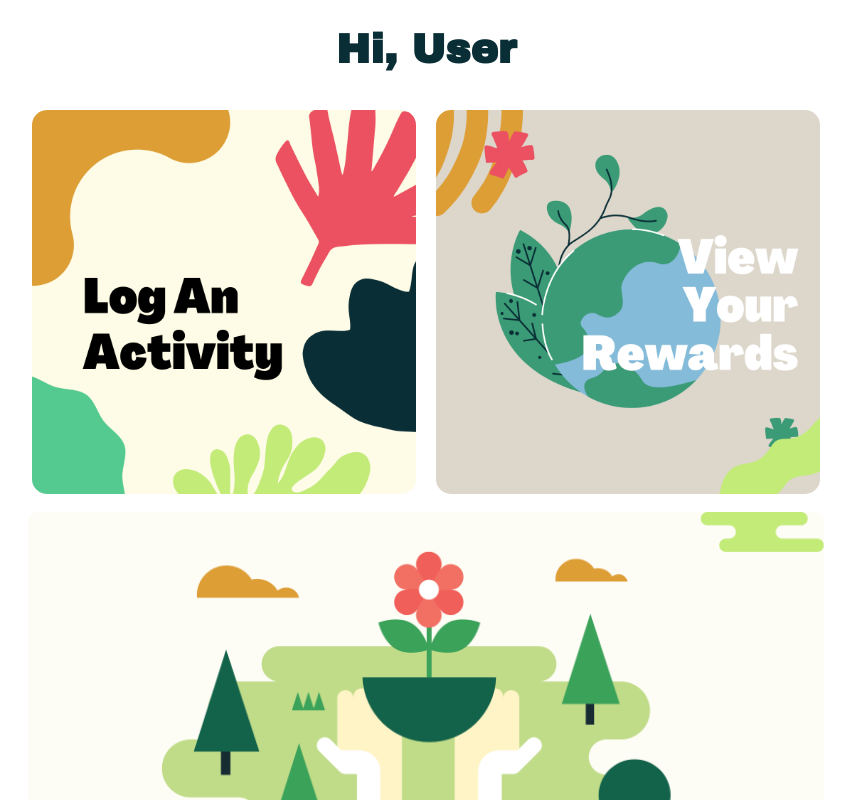
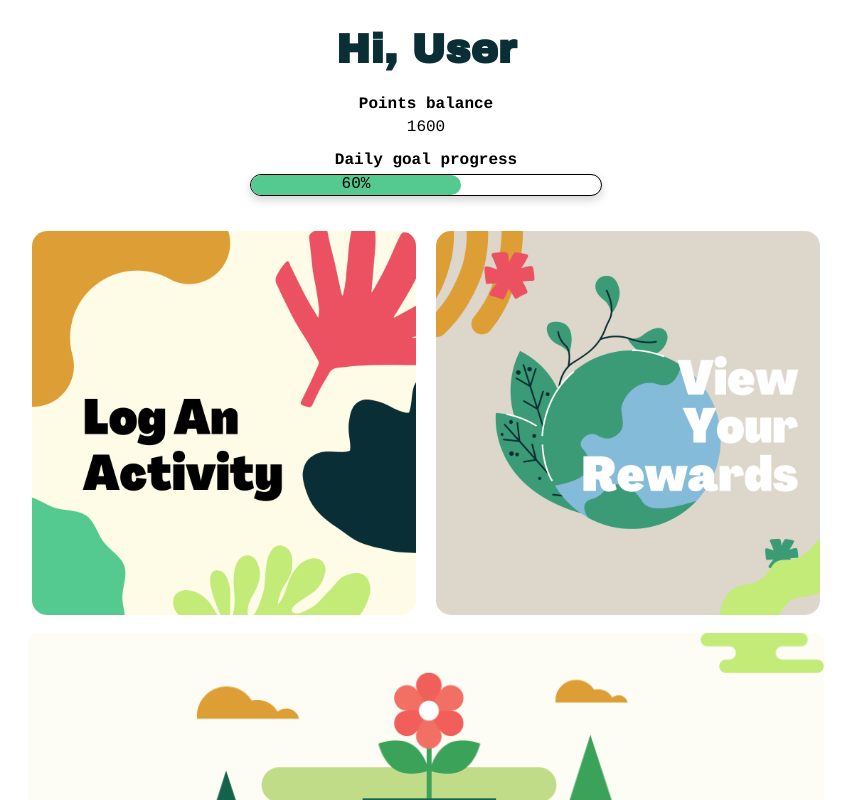
Before and after one commit to tianqibu/the-green-incentive, a React (Create React App) app in the folder frontend/: page /dashboard in a window 1280 px wide. Shown: the top 800 px of the page, without its empty margins (214-1069 px from the left). Built offline with nearby package versions, Linux system fonts and the light colour scheme.

Commit message:
add progress bar

```diff
--- a/frontend/src/components/DashboardImages/DashboardImages.css
+++ b/frontend/src/components/DashboardImages/DashboardImages.css
@@ -6,6 +6,7 @@
 
 .img-container {
     text-align: center;
+    padding-top: 15px;
 }
 
 .garden-img {
--- /dev/null
+++ b/frontend/src/components/ProgressBar/Filler.js
@@ -0,0 +1,8 @@
+const Filler = ({percentage}) => {
+
+    return (
+        <div className="filler" style={{ width: `${percentage}%` }}>{percentage}%</div>
+    )
+}
+
+export default Filler
--- /dev/null
+++ b/frontend/src/components/ProgressBar/ProgressBar.css
@@ -0,0 +1,27 @@
+:root {
+    --yellow: #DE9E36;
+    --red: #EB5160;
+    --darkest-green: #0A2E36;
+    --medium-green: #54CA90;
+    --light-green: #C3EB78;
+    --white: #FFFFFF;
+}
+
+.progress-bar {
+    position: relative;
+    height: 20px;
+    width: 350px;
+    border-radius: 50px;
+    border: 1px solid black;
+    margin: auto;
+    box-shadow: 0 4px 10px lightgray;
+}
+
+.filler {
+    background-color: var(--medium-green);
+    height: 100%;
+    border-radius: 50px;
+    transition: width .2s ease-in;
+    text-align: center;
+    font-family:'Courier New', Courier, monospace;
+}
--- /dev/null
+++ b/frontend/src/components/ProgressBar/ProgressBar.js
@@ -0,0 +1,13 @@
+import Filler from './Filler'
+import './ProgressBar.css'
+
+const ProgressBar = ({percentage}) => {
+
+    return (
+        <div className="progress-bar">
+            <Filler percentage={percentage} />
+        </div>
+    )
+}
+
+export default ProgressBar
--- a/frontend/src/pages/Dashboard.css
+++ b/frontend/src/pages/Dashboard.css
@@ -3,6 +3,25 @@
     margin: auto;
 }
 
+.dashboard-container p {
+    text-align: center;
+    font-family: Courier;
+    margin: 5px;
+}
+
+.progress {
+    margin-top: 15px;
+    margin-bottom: 10px;
+}
+
+.points {
+    margin-top: -5px;
+}
+
+.bold {
+    font-weight: 700;
+}
+
 .title {
     text-align: center;
 }
--- a/frontend/src/pages/Dashboard.js
+++ b/frontend/src/pages/Dashboard.js
@@ -1,14 +1,26 @@
 import Title from '../components/Title/Title'
 import DashboardImages from '../components/DashboardImages/DashboardImages'
-
+import ProgressBar from '../components/ProgressBar/ProgressBar'
+import { useState } from 'react'
 
 import './Dashboard.css'
 
 const Dashboard = () => {
+
+    const [percentage, setPercentage] = useState(60)
+
     return (
         <div className="dashboard-container">
             <div className="title">
                 <Title title="Hi, User"/>
+            </div>
+            <div className="points">
+                <p className="bold">Points balance</p>
+                <p>1600</p>
+            </div>
+            <div className="progress">
+                <p className="bold">Daily goal progress</p>
+                <ProgressBar percentage={percentage} />
             </div>
             <DashboardImages />
         </div>
```
